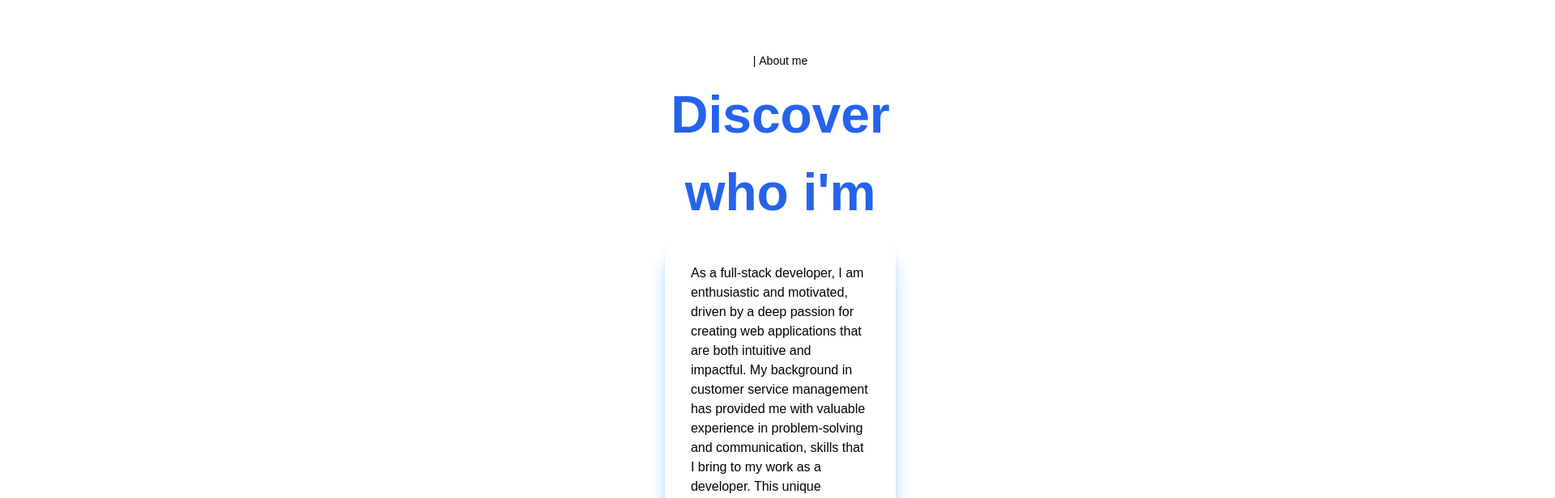
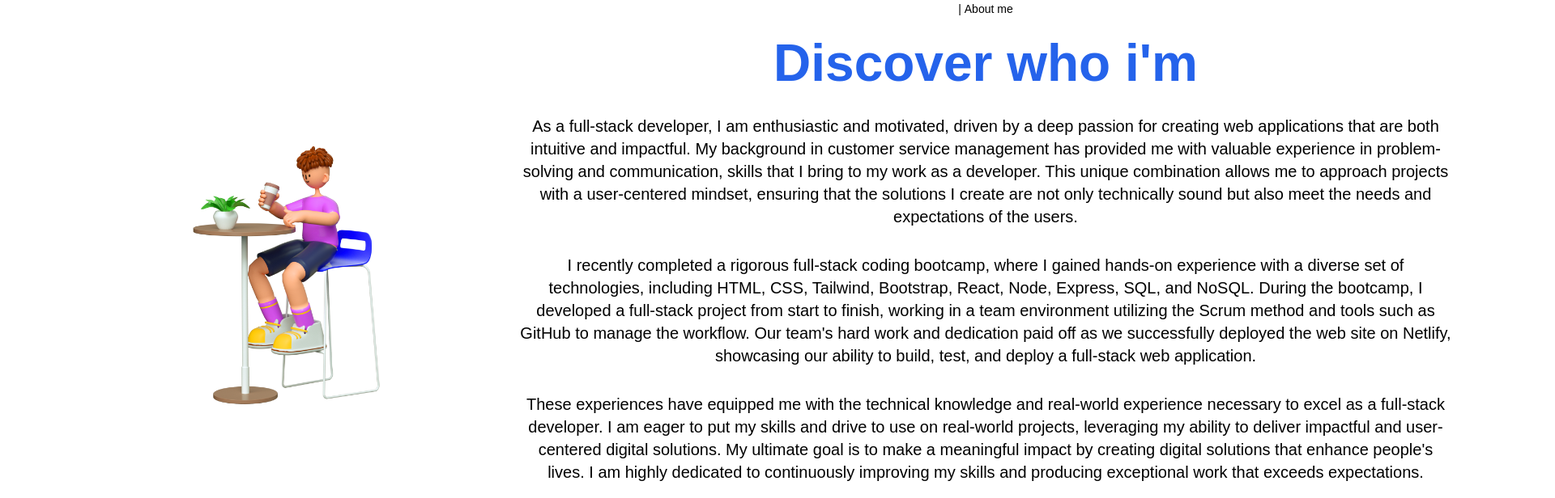
Before and after one commit to Quantumminded/my-portfolio, a Next.js app: page / in a window 1280 px wide. Shown: the part 2120-2736 px from the top of the page at 81% size, 1920 px wide, since content can reach past the window. Built offline with nearby package versions, Linux system fonts and the light colour scheme.

Commit message:
fixing responsivnes me component

```diff
--- a/components/Landing.jsx
+++ b/components/Landing.jsx
@@ -42,7 +42,7 @@ const Landing = () => {
             }}
           />
         </h3>
-        <p className="text-md py-5 leading-8 text-gray-800 dark:text-gray-200 max-w-xl mx-auto px-5">
+        <p className="text-lg py-5 leading-8 text-gray-800 dark:text-gray-200 max-w-xl mx-auto px-5">
           A driven full-stack developer with a passion for creating intuitive
           and impactful web applications. With a background in customer service
           management, I bring a unique perspective to my work, honing strong
--- a/components/Me.jsx
+++ b/components/Me.jsx
@@ -1,25 +1,91 @@
 import Link from "next/link";
 import React from "react";
-import me from "../public/me.png"
+import me from "../public/me.png";
 import Image from "next/image";
-import {TypingText, TitleText } from './CustomText'
-import styles from '../styles';
-import { motion } from 'framer-motion';
-import { staggerContainer } from '../utils/motion';
+import { TypingText, TitleText } from "./CustomText";
+import styles from "../styles";
+import { motion } from "framer-motion";
+import { staggerContainer } from "../utils/motion";
 
 import { MdExpandMore } from "react-icons/md";
 
 const Me = () => {
   return (
+    // <div className="w-full md:flex-row lg:flex items-center">
+    //   <div className="">
+    //     <Image src={me} alt="" className="" />
+    //   </div>
+    //   <div className="max-w-screen-xl mx-auto px-16 py-16 text-center md:text-left">
+    //     <motion.div
+    //       variants={staggerContainer}
+    //       initial="hidden"
+    //       whileInView="show"
+    //       viewport={{ once: false, amount: 0.25 }}
+    //       className={`${styles.innerWidth} mx-auto flex flex-col`}
+    //     >
+    //       <TypingText
+    //         title="| About me"
+    //         textStyles="text-center dark:text-white"
+    //       />
+    //       <TitleText
+    //         className="text-black"
+    //         title={<>Discover who i'm </>}
+    //         textStyles="text-center"
+    //       />
+    //     </motion.div>
+    //     <div className=" shadow-xl shadow-blue-300 dark:shadow-teal-300 my-2 px-8 dark:bg-gray-200 rounded-3xl py-4">
+    //       <p className="py-4 max-w-2xl mx-auto">
+    //         As a full-stack developer, I am enthusiastic and motivated, driven
+    //         by a deep passion for creating web applications that are both
+    //         intuitive and impactful. My background in customer service
+    //         management has provided me with valuable experience in
+    //         problem-solving and communication, skills that I bring to my work as
+    //         a developer. This unique combination allows me to approach projects
+    //         with a user-centered mindset, ensuring that the solutions I create
+    //         are not only technically sound but also meet the needs and
+    //         expectations of the users.
+    //       </p>
+    //       <p className="py-4 max-w-2xl mx-auto">
+    //         I recently completed a rigorous full-stack coding bootcamp, where I
+    //         gained hands-on experience with a diverse set of technologies,
+    //         including HTML, CSS, Tailwind, Bootstrap, React, Node, Express, SQL,
+    //         and NoSQL. During the bootcamp, I developed a full-stack project
+    //         from start to finish, working in a team environment utilizing the
+    //         Scrum method and tools such as GitHub to manage the workflow. Our
+    //         team's hard work and dedication paid off as we successfully deployed
+    //         the web site on Netlify, showcasing our ability to build, test, and
+    //         deploy a full-stack web application.
+    //       </p>
+    //       <p className="py-4 max-w-2xl mx-auto">
+    //         These experiences have equipped me with the technical knowledge and
+    //         real-world experience necessary to excel as a full-stack developer.
+    //         I am eager to put my skills and drive to use on real-world projects,
+    //         leveraging my ability to deliver impactful and user-centered digital
+    //         solutions. My ultimate goal is to make a meaningful impact by
+    //         creating digital solutions that enhance people's lives. I am highly
+    //         dedicated to continuously improving my skills and producing
+    //         exceptional work that exceeds expectations.
+    //       </p>
+    //     </div>
+
+    //     <div className="flex items-center justify-center p-6">
+    //       <a href="/resume.pdf" target="_blank">
+    //         <div className="group flex items-center justify-center bg-blue-600 dark:bg-teal-400 text-white px-6 py-3 font-bold uppercase rounded-md tracking-wider cursor-pointer">
+    //           resume
+    //           <span className="-rotate-90 duration-100 ease-in group-hover:rotate-0">
+    //             <MdExpandMore size={25} />
+    //           </span>
+    //         </div>
+    //       </a>
+    //     </div>
+    //   </div>
+    // </div>
+
     <div className="w-full md:flex-row lg:flex items-center">
       <div className="">
-      <Image
-        src={me}
-        alt=""
-        className=""
-      />
+        <Image src={me} alt="" className="" />
       </div>
-      <div className="max-w-screen-xl mx-auto px-16 py-16 text-center md:text-left">
+      <div className="max-w-screen-xl mx-auto px-16 py-16 text-center">
         <motion.div
           variants={staggerContainer}
           initial="hidden"
@@ -27,25 +93,49 @@ const Me = () => {
           viewport={{ once: false, amount: 0.25 }}
           className={`${styles.innerWidth} mx-auto flex flex-col`}
         >
-      <TypingText title="| About me" textStyles="text-center dark:text-white" />
+          <TypingText
+            title="| About me"
+            textStyles="text-center dark:text-white"
+          />
           <TitleText
-          className='text-black'
+            className="text-black"
             title={<>Discover who i'm </>}
             textStyles="text-center"
           />
         </motion.div>
-        <div className=" shadow-xl shadow-blue-300 dark:shadow-teal-300 my-2 px-8 dark:bg-gray-200 rounded-3xl py-4">
-          <p className="py-4 max-w-2xl mx-auto">
-          As a full-stack developer, I am enthusiastic and motivated, driven by a deep passion for creating web applications that are both intuitive and impactful. My background in customer service management has provided me with valuable experience in problem-solving and communication, skills that I bring to my work as a developer. This unique combination allows me to approach projects with a user-centered mindset, ensuring that the solutions I create are not only technically sound but also meet the needs and expectations of the users.
+        <div className="  dark:text-white md:text-lg lg:text-xl">
+          <p className="py-4  mx-auto">
+            As a full-stack developer, I am enthusiastic and motivated, driven
+            by a deep passion for creating web applications that are both
+            intuitive and impactful. My background in customer service
+            management has provided me with valuable experience in
+            problem-solving and communication, skills that I bring to my work as
+            a developer. This unique combination allows me to approach projects
+            with a user-centered mindset, ensuring that the solutions I create
+            are not only technically sound but also meet the needs and
+            expectations of the users.
           </p>
-          <p className="py-4 max-w-2xl mx-auto">
-          I recently completed a rigorous full-stack coding bootcamp, where I gained hands-on experience with a diverse set of technologies, including HTML, CSS, Tailwind, Bootstrap, React, Node, Express, SQL, and NoSQL. During the bootcamp, I developed a full-stack project from start to finish, working in a team environment utilizing the Scrum method and tools such as GitHub to manage the workflow. Our team's hard work and dedication paid off as we successfully deployed the web site on Netlify, showcasing our ability to build, test, and deploy a full-stack web application.
+          <p className="py-4 mx-auto">
+            I recently completed a rigorous full-stack coding bootcamp, where I
+            gained hands-on experience with a diverse set of technologies,
+            including HTML, CSS, Tailwind, Bootstrap, React, Node, Express, SQL,
+            and NoSQL. During the bootcamp, I developed a full-stack project
+            from start to finish, working in a team environment utilizing the
+            Scrum method and tools such as GitHub to manage the workflow. Our
+            team's hard work and dedication paid off as we successfully deployed
+            the web site on Netlify, showcasing our ability to build, test, and
+            deploy a full-stack web application.
           </p>
-          <p className="py-4 max-w-2xl mx-auto">
-          These experiences have equipped me with the technical knowledge and real-world experience necessary to excel as a full-stack developer. I am eager to put my skills and drive to use on real-world projects, leveraging my ability to deliver impactful and user-centered digital solutions. My ultimate goal is to make a meaningful impact by creating digital solutions that enhance people's lives. I am highly dedicated to continuously improving my skills and producing exceptional work that exceeds expectations.
+          <p className="py-4 mx-auto">
+            These experiences have equipped me with the technical knowledge and
+            real-world experience necessary to excel as a full-stack developer.
+            I am eager to put my skills and drive to use on real-world projects,
+            leveraging my ability to deliver impactful and user-centered digital
+            solutions. My ultimate goal is to make a meaningful impact by
+            creating digital solutions that enhance people's lives. I am highly
+            dedicated to continuously improving my skills and producing
+            exceptional work that exceeds expectations.
           </p>
-
-
         </div>
 
         <div className="flex items-center justify-center p-6">
@@ -60,6 +150,9 @@ const Me = () => {
         </div>
       </div>
     </div>
+
+
+
   );
 };
 
--- a/pages/index.js
+++ b/pages/index.js
@@ -171,7 +171,7 @@ export default function Home() {
         </div>
       </nav>
 
-      <main className="bg-white px-10 dark:bg-gray-900 md:px-20 lg:px-40 lg:py-32">
+      <main className="bg-white px-10 dark:bg-gray-900 md:px-20 lg:px-40 w-fit">
         {/* ABOUT SECTION */}
         <section id="home" className="sm:flex-row md-flex-row lg:flex py-28 lg:px-80 lg:gap-40">
           <Landing />
@@ -183,7 +183,7 @@ export default function Home() {
         </section>
 
         {/* ME SECTION */}
-        <section id="about" className="pt-28 px-4">
+        <section id="about" className="pt-28">
           <Me />
         </section>
 
@@ -197,11 +197,13 @@ export default function Home() {
           <Contact />
         </section>
 
-      </main>
-      {/* Footer */}
+
+        {/* Footer */}
       <section className="bg-white dark:bg-gray-900">
           <Footer />
         </section>
+      </main>
+
     </div>
 
 
```
Lines whose indentation alone changed are shown as unchanged.
